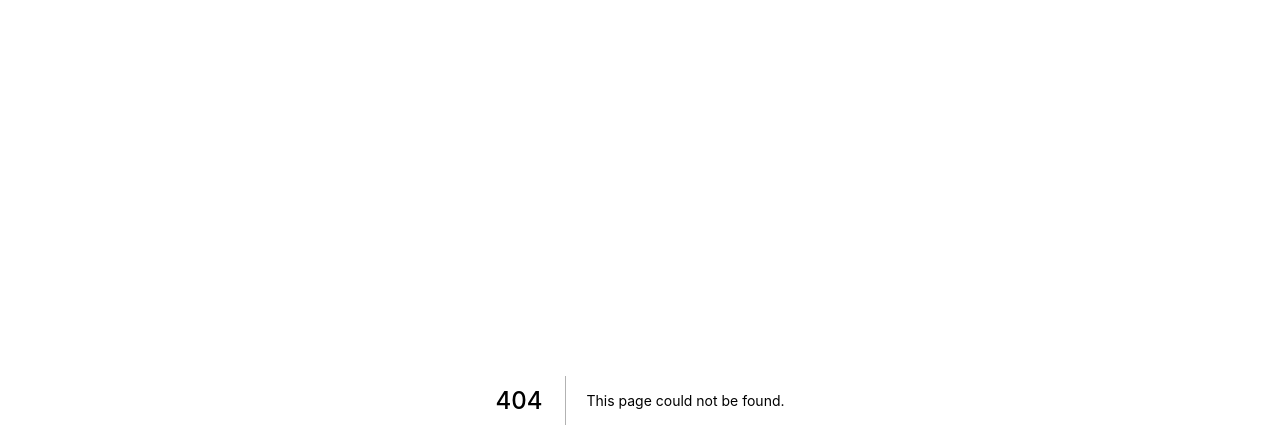
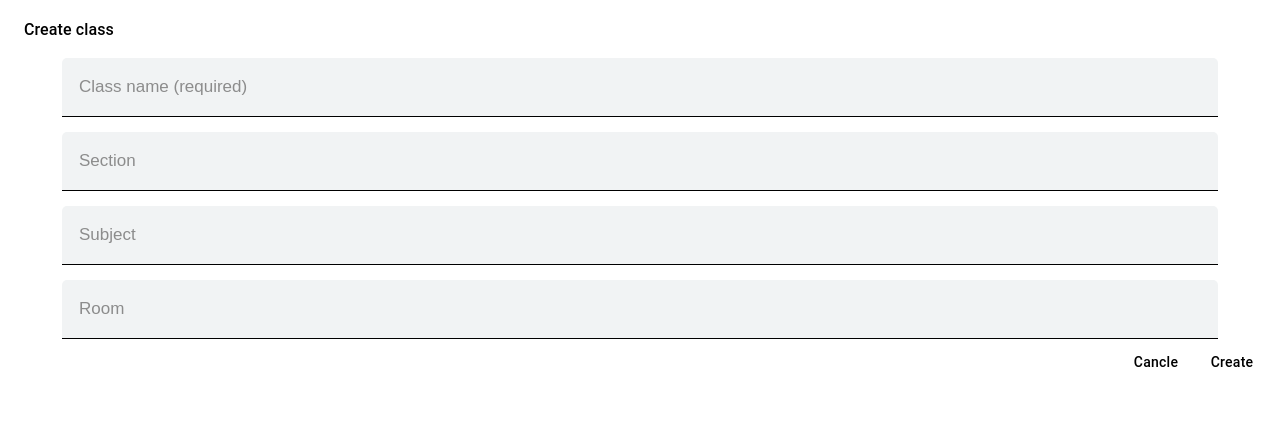
Before and after one commit to SAYEM5522/Google-ClassRoom-clone, a Next.js app in the folder apps/web/: page /CreateClass/ClassInformation in a window 1280 px wide. Before the commit this address had no page. Shown: the top 448 px of the page. Built offline with nearby package versions, Linux system fonts and the light colour scheme.

Commit message:
Create Class From Add

```diff
--- /dev/null
+++ b/apps/web/pages/CreateClass/ClassInformation.tsx
@@ -0,0 +1,23 @@
+import React from 'react'
+import styles from "../css/CreateClass/ClassInformation.module.css"
+const ClassInformation = () => {
+  return (
+    <div>
+      <p className={styles.ClassHeader}>Create class</p>
+    <form style={{display:"flex",flexDirection:"column"}} >
+    <input className={styles.InputField} id="name" type="text" autoComplete="name" required placeholder='Class name (required)' />
+    <input className={styles.InputField} id="Section" type="text"  placeholder='Section' />
+    <input className={styles.InputField} id="Subject" type="text"  placeholder='Subject' />
+    <input className={styles.InputField} id="Room" type="text"   placeholder='Room' />
+    <div className={styles.ButtonList} >
+      <p className={styles.button1}>Cancle</p>
+      <p className={styles.button2}>Create</p>
+    </div>
+    </form>
+
+    </div>
+
+  )
+}
+
+export default ClassInformation
--- a/apps/web/pages/CreateClass/CreateClass.tsx
+++ b/apps/web/pages/CreateClass/CreateClass.tsx
@@ -2,6 +2,7 @@ import { Modal } from '@mui/material'
 import { Box } from '@mui/system'
 import React from 'react'
 import { useWindowSize } from '../useWindowSizw'
+import ClassInformation from './ClassInformation'
 
 const CreateClass = ({setCreateOpen,CreateOpen}) => {
   const {width, height} = useWindowSize();
@@ -22,7 +23,8 @@ const CreateClass = ({setCreateOpen,CreateOpen}) => {
       aria-labelledby="modal-modal-title"
       aria-describedby="modal-modal-description"
     >
-      <Box sx={style}  style={{width:width/2.35,height:height/1.6,backgroundColor:"#fff",borderRadius:"10px",}}>
+      <Box sx={style}  style={{width:width/2.35,height:height/1.56,backgroundColor:"#fff",borderRadius:"10px",}}>
+          <ClassInformation/>
       </Box>
     </Modal>
     </div>
--- /dev/null
+++ b/apps/web/pages/css/CreateClass/ClassInformation.module.css
@@ -0,0 +1,82 @@
+.InputField{
+  width: 90%;
+  height: 56px;
+  border-bottom: 1px solid black;
+  border-top-left-radius: 5px;
+  border-top-right-radius: 5px;
+  margin-bottom: 15px;
+  background-color: #f1f3f4;
+  outline: 0px;
+  border-width: 0px;
+  align-self: center;
+  border-bottom-width:1px ;
+  border-bottom-style:solid;
+  border-bottom-color:black;
+
+}
+.InputField::placeholder{
+  font-size: 17px;
+  color: #8c8c8c;
+  padding-left: 15px;
+
+}
+.ClassHeader{
+  flex-shrink: 1;
+    margin: 18px 24px 16px 24px;
+    min-width: 0;
+    word-wrap: break-word;
+    font-family: "Google Sans",Roboto,Arial,sans-serif;
+    font-size: 16px;
+    font-weight: 500;
+    letter-spacing: .1px;
+    line-height: 24px;
+}
+.ButtonList{
+  margin-left: auto;
+  flex-direction: row;
+  display: flex;
+
+}
+.button1{
+  cursor: pointer;
+    display: inline-block;
+    font-family: "Google Sans",Roboto,Arial,sans-serif;
+    font-size: 14px;
+    font-weight: 500;
+    letter-spacing: .25px;
+    line-height: 36px;
+    text-decoration: none;
+    text-transform: none;
+    text-align: center;
+    margin-top: -10px;
+    margin-right: 20px;
+    width: 46px;
+    height: 36px;
+    border-radius: 3px;
+    padding: 0px 5px 0px 5px;
+}
+.button1:hover{
+background-color: whitesmoke;
+}
+.button2{
+  cursor: pointer;
+    display: inline-block;
+    font-family: "Google Sans",Roboto,Arial,sans-serif;
+    font-size: 14px;
+    font-weight: 500;
+    letter-spacing: .25px;
+    line-height: 36px;
+    text-decoration: none;
+    text-transform: none;
+    text-align: center;
+    margin-top: -10px;
+    margin-right: 20px;
+    width: 46px;
+    height: 36px;
+    border-radius: 3px;
+    padding: 0px 5px 0px 5px;
+
+}
+.button2:hover{
+  background-color: whitesmoke;
+  }
```
